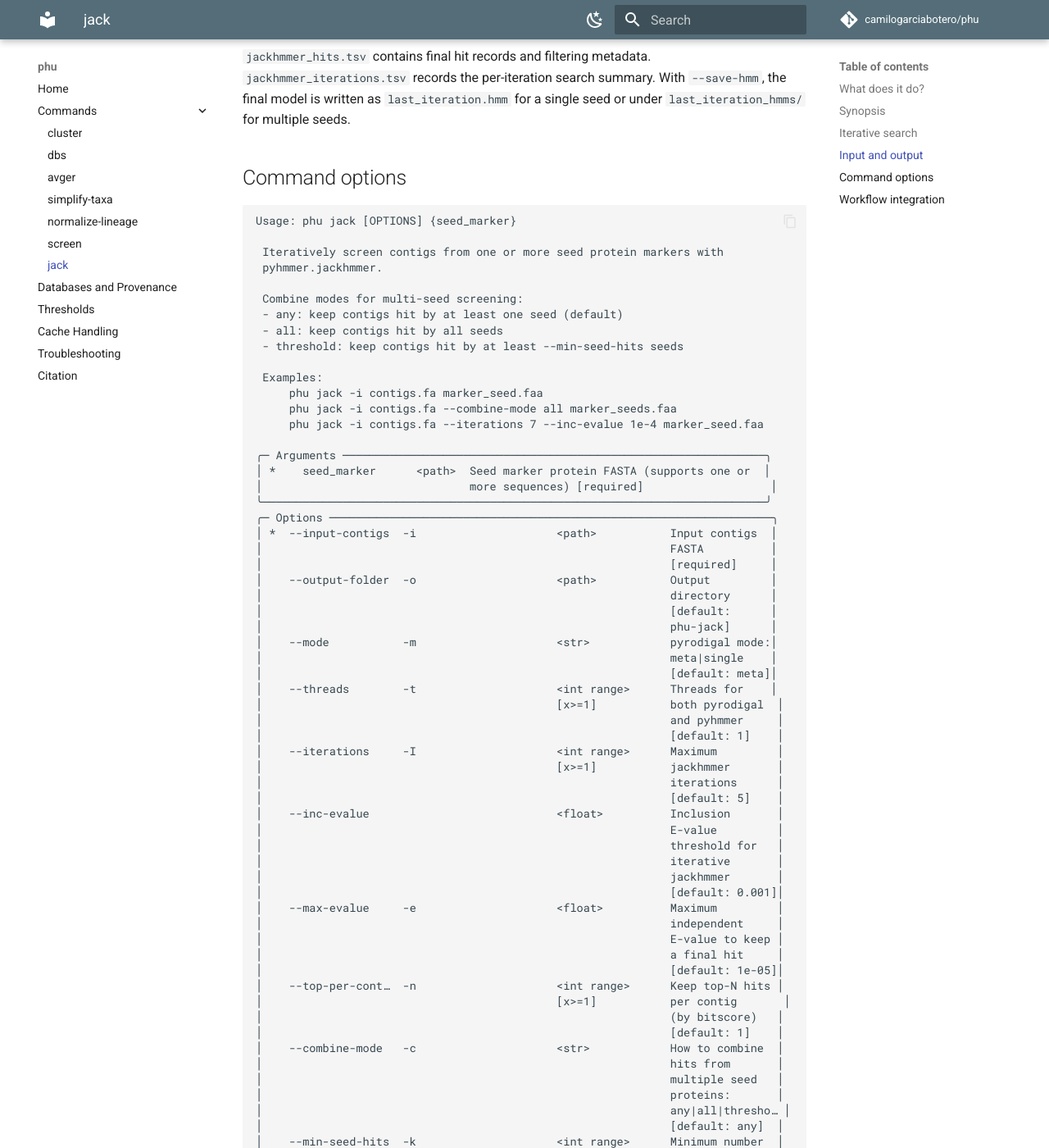
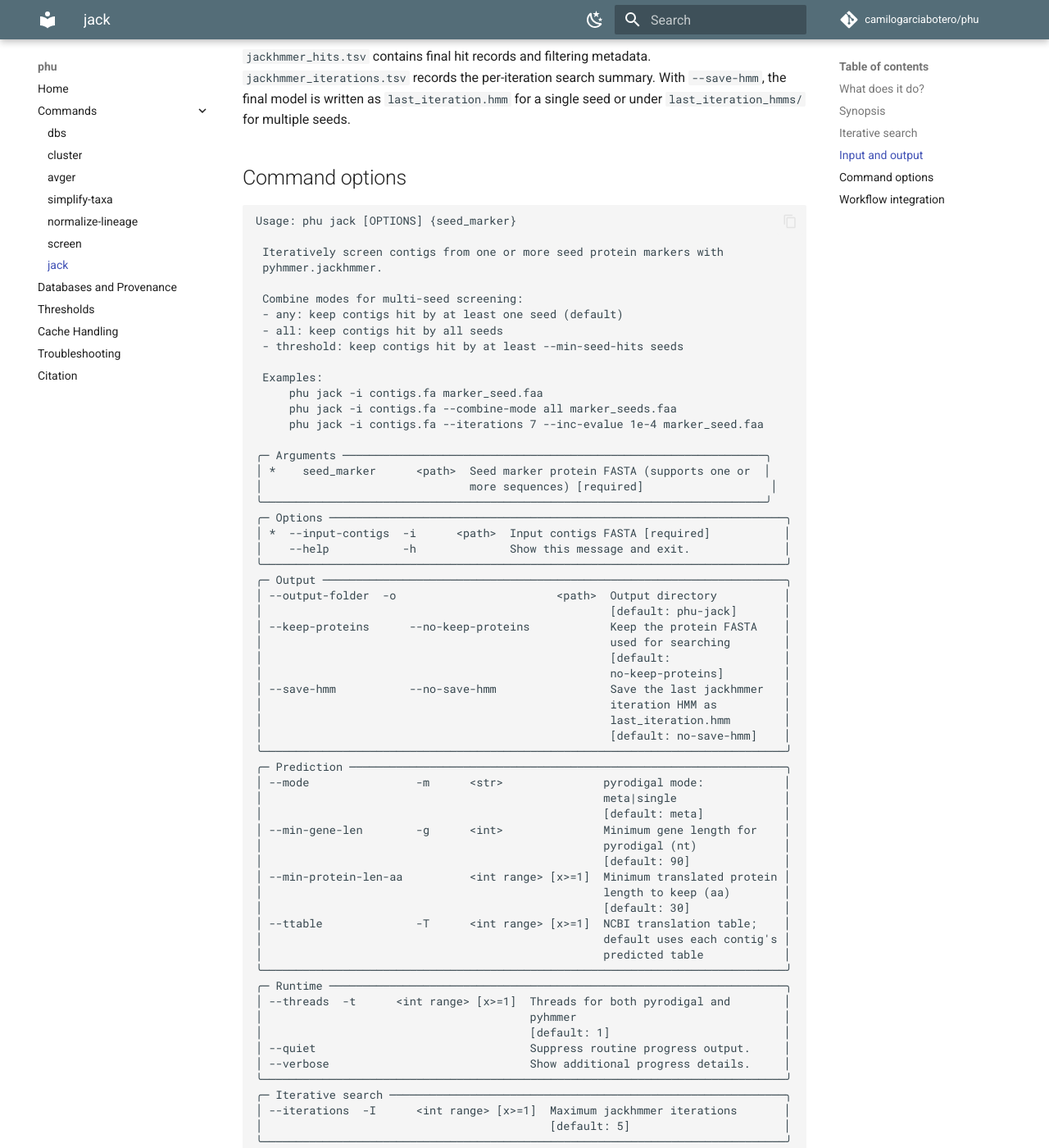
Before and after one commit to camilogarciabotero/phu, an MkDocs documentation site: the page built from docs/commands/jack.md, in a window 1280 px wide and 1400 px high, scrolled down 1417 px. Shown: the whole window at 82% size. Built offline with MkDocs 1.6.1 and Material for MkDocs 9.7.7, drawn with Linux system fonts in a browser that asks for light colours; comment, search, counter and statistics services are not loaded; some of the changed text lies outside the part shown.

Commit message:
Reorganize command navigation in mkdocs.yaml for improved structure

````diff
--- a/docs/commands/jack.md
+++ b/docs/commands/jack.md
@@ -72,86 +72,68 @@ Usage: phu jack [OPTIONS] {seed_marker}
 │ *    seed_marker      <path>  Seed marker protein FASTA (supports one or  │
 │                               more sequences) [required]                   │
 ╰───────────────────────────────────────────────────────────────────────────╯
-╭─ Options ──────────────────────────────────────────────────────────────────╮
-│ *  --input-contigs  -i                     <path>           Input contigs  │
-│                                                             FASTA          │
-│                                                             [required]     │
-│    --output-folder  -o                     <path>           Output         │
-│                                                             directory      │
-│                                                             [default:      │
-│                                                             phu-jack]      │
-│    --mode           -m                     <str>            pyrodigal mode:│
-│                                                             meta|single    │
-│                                                             [default: meta]│
-│    --threads        -t                     <int range>      Threads for    │
-│                                            [x>=1]           both pyrodigal  │
-│                                                             and pyhmmer     │
-│                                                             [default: 1]    │
-│    --iterations     -I                     <int range>      Maximum         │
-│                                            [x>=1]           jackhmmer       │
-│                                                             iterations      │
-│                                                             [default: 5]    │
-│    --inc-evalue                            <float>          Inclusion       │
-│                                                             E-value         │
-│                                                             threshold for   │
-│                                                             iterative       │
-│                                                             jackhmmer       │
-│                                                             [default: 0.001]│
-│    --max-evalue     -e                     <float>          Maximum         │
-│                                                             independent     │
-│                                                             E-value to keep │
-│                                                             a final hit     │
-│                                                             [default: 1e-05]│
-│    --top-per-cont…  -n                     <int range>      Keep top-N hits │
-│                                            [x>=1]           per contig       │
-│                                                             (by bitscore)   │
-│                                                             [default: 1]    │
-│    --combine-mode   -c                     <str>            How to combine  │
-│                                                             hits from       │
-│                                                             multiple seed   │
-│                                                             proteins:       │
-│                                                             any|all|thresho… │
-│                                                             [default: any]  │
-│    --min-seed-hits  -k                     <int range>      Minimum number  │
-│                                            [x>=1]           of seeds that    │
-│                                                             must hit a      │
-│                                                             contig (for     │
-│                                                             threshold mode) │
-│                                                             [default: 1]    │
-│    --min-gene-len   -g                     <int>            Minimum gene    │
-│                                                             length for      │
-│                                                             pyrodigal (nt)  │
-│                                                             [default: 90]    │
-│    --min-protein-…                         <int range>      Minimum         │
-│                                            [x>=1]           translated      │
-│                                                             protein length  │
-│                                                             to keep (aa)    │
-│                                                             [default: 30]    │
-│    --ttable         -T                     <int range>      NCBI translation│
-│                                            [x>=1]           table; default  │
-│                                                             uses each       │
-│                                                             contig's        │
-│                                                             predicted table │
-│    --keep-proteins      --no-keep-prot…                     Keep the protein│
-│                                                             FASTA used for  │
-│                                                             searching       │
-│                                                             [default:       │
-│                                                             no-keep-protein…│
-│    --save-hmm           --no-save-hmm                       Save the last   │
-│                                                             jackhmmer       │
-│                                                             iteration HMM as│
-│                                                             last_iteration… │
-│                                                             [default:       │
-│                                                             no-save-hmm]    │
-│    --quiet                                                  Suppress routine│
-│                                                             progress output.│
-│    --verbose                                                Show additional │
-│                                                             progress        │
-│                                                             details.         │
-│    --help           -h                                      Show this        │
-│                                                             message and     │
-│                                                             exit.            │
-╰───────────────────────────────────────────────────────────────────────────╯
+╭─ Options ────────────────────────────────────────────────────────────────────╮
+│ *  --input-contigs  -i      <path>  Input contigs FASTA [required]           │
+│    --help           -h              Show this message and exit.              │
+╰──────────────────────────────────────────────────────────────────────────────╯
+╭─ Output ─────────────────────────────────────────────────────────────────────╮
+│ --output-folder  -o                        <path>  Output directory          │
+│                                                    [default: phu-jack]       │
+│ --keep-proteins      --no-keep-proteins            Keep the protein FASTA    │
+│                                                    used for searching        │
+│                                                    [default:                 │
+│                                                    no-keep-proteins]         │
+│ --save-hmm           --no-save-hmm                 Save the last jackhmmer   │
+│                                                    iteration HMM as          │
+│                                                    last_iteration.hmm        │
+│                                                    [default: no-save-hmm]    │
+╰──────────────────────────────────────────────────────────────────────────────╯
+╭─ Prediction ─────────────────────────────────────────────────────────────────╮
+│ --mode                -m      <str>               pyrodigal mode:            │
+│                                                   meta|single                │
+│                                                   [default: meta]            │
+│ --min-gene-len        -g      <int>               Minimum gene length for    │
+│                                                   pyrodigal (nt)             │
+│                                                   [default: 90]              │
+│ --min-protein-len-aa          <int range> [x>=1]  Minimum translated protein │
+│                                                   length to keep (aa)        │
+│                                                   [default: 30]              │
+│ --ttable              -T      <int range> [x>=1]  NCBI translation table;    │
+│                                                   default uses each contig's │
+│                                                   predicted table            │
+╰──────────────────────────────────────────────────────────────────────────────╯
+╭─ Runtime ────────────────────────────────────────────────────────────────────╮
+│ --threads  -t      <int range> [x>=1]  Threads for both pyrodigal and        │
+│                                        pyhmmer                               │
+│                                        [default: 1]                          │
+│ --quiet                                Suppress routine progress output.     │
+│ --verbose                              Show additional progress details.     │
+╰──────────────────────────────────────────────────────────────────────────────╯
+╭─ Iterative search ───────────────────────────────────────────────────────────╮
+│ --iterations  -I      <int range> [x>=1]  Maximum jackhmmer iterations       │
+│                                           [default: 5]                       │
+╰──────────────────────────────────────────────────────────────────────────────╯
+╭─ Search thresholds ──────────────────────────────────────────────────────────╮
+│ --inc-evalue          <float>  Inclusion E-value threshold for iterative     │
+│                                jackhmmer                                     │
+│                                [default: 0.001]                              │
+│ --max-evalue  -e      <float>  Maximum independent E-value to keep a final   │
+│                                hit                                           │
+│                                [default: 1e-05]                              │
+╰──────────────────────────────────────────────────────────────────────────────╯
+╭─ Matching behavior ──────────────────────────────────────────────────────────╮
+│ --top-per-contig  -n      <int range> [x>=1]  Keep top-N hits per contig (by │
+│                                               bitscore)                      │
+│                                               [default: 1]                   │
+│ --combine-mode    -c      <str>               How to combine hits from       │
+│                                               multiple seed proteins:        │
+│                                               any|all|threshold              │
+│                                               [default: any]                 │
+│ --min-seed-hits   -k      <int range> [x>=1]  Minimum number of seeds that   │
+│                                               must hit a contig (for         │
+│                                               threshold mode)                │
+│                                               [default: 1]                   │
+╰──────────────────────────────────────────────────────────────────────────────╯
 ```
 
 ## Workflow integration
--- a/mkdocs.yaml
+++ b/mkdocs.yaml
@@ -67,8 +67,8 @@ plugins:
 nav:
   - Home: index.md
   - Commands:
+      - commands/dbs.md
       - commands/cluster.md
-      - commands/dbs.md
       - commands/avger.md
       - commands/simplify-taxa.md
       - commands/normalize-lineage.md
````
